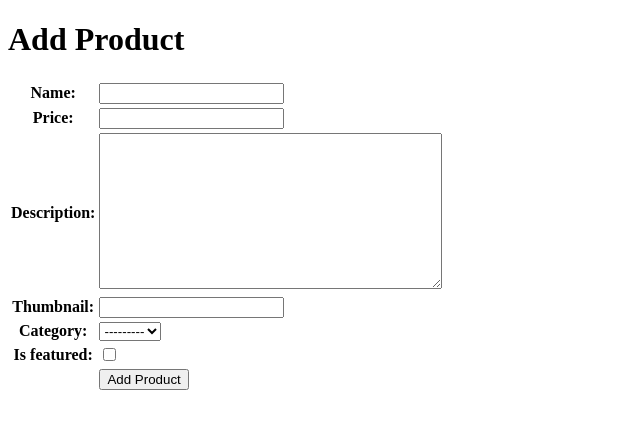
After one commit to felesiaj/football-shop, a Django app: page /add-product/ in a window 1280 px wide. The commit adds this page. Shown: the top 429 px of the page, without its empty margins (0-640 px from the left). Run offline with Django 5.2, Linux system fonts and the light colour scheme.

Commit message:
Tugas 2: Done

```diff
--- a/football_shop/settings.py
+++ b/football_shop/settings.py
@@ -30,6 +30,9 @@ SECRET_KEY = 'django-insecure-_8_4x*7tfa$n!_luc@ugk#h3^j+v*_nwyh&dqt3h_@anwxo*u!
 PRODUCTION = os.getenv('PRODUCTION', 'False').lower() == 'true'
 DEBUG = True
 
+CSRF_TRUSTED_ORIGINS = [
+    "https://felesia-junelus-footballshop.pbp.cs.ui.ac.id/"
+]
 
 ALLOWED_HOSTS = ["localhost", "127.0.0.1", "felesia-junelus-footballshop.pbp.cs.ui.ac.id"]
 
@@ -61,7 +64,7 @@ ROOT_URLCONF = 'football_shop.urls'
 TEMPLATES = [
     {
         'BACKEND': 'django.template.backends.django.DjangoTemplates',
-        'DIRS': [],
+        'DIRS': [BASE_DIR / 'templates'],
         'APP_DIRS': True,
         'OPTIONS': {
             'context_processors': [
--- /dev/null
+++ b/main/forms.py
@@ -0,0 +1,7 @@
+from django.forms import ModelForm
+from main.models import Product
+
+class ProductsForm(ModelForm):
+    class Meta:
+        model = Product
+        fields = ["name", "price", "description", "thumbnail", "category", "is_featured"]
--- a/main/models.py
+++ b/main/models.py
@@ -1,15 +1,18 @@
 from django.db import models
-
-# Create your models here.
-from django.db import models
+import uuid
 
 class Product(models.Model):
+    CATEGORY_CHOICES = [
+        ('Jersey', 'Jersey'),
+        ('Shoes', 'Shoes'),
+    ]
+    id = models.UUIDField(primary_key=True, default=uuid.uuid4, editable=False)
     name = models.CharField(max_length=200)
     price = models.IntegerField()  # harga produk
     description = models.TextField()
     thumbnail = models.URLField(blank=True, null=True)
-    category = models.CharField(max_length=20)
+    category = models.CharField(max_length=20, choices=CATEGORY_CHOICES)
     is_featured = models.BooleanField(default=False)
 
     def __str__(self):
-        return self.title
+        return self.name
--- /dev/null
+++ b/main/templates/add_product.html
@@ -0,0 +1,18 @@
+{% extends 'base.html' %}
+{% block content %}
+<h1>Add Product</h1>
+
+<form method="POST">
+  {% csrf_token %}
+  <table>
+    {{ form.as_table }}
+    <tr>
+      <td></td>
+      <td>
+        <input type="submit" value="Add Product" />
+      </td>
+    </tr>
+  </table>
+</form>
+
+{% endblock %}
--- a/main/urls.py
+++ b/main/urls.py
@@ -1,8 +1,14 @@
 from django.urls import path
-from main.views import show_main
+from main.views import show_main, add_product, product_detail, show_xml, show_json, show_xml_by_id, show_json_by_id
 
 app_name = 'main'
 
 urlpatterns = [
     path('', show_main, name='show_main'),
+    path('add-product/', add_product, name='add_product'),
+    path('product/<str:id>/', product_detail, name='product_detail'),
+    path('xml/', show_xml, name='show_xml'),
+    path('json/', show_json, name='show_json'),
+    path('xml/<str:product_id>/', show_xml_by_id, name='show_xml_by_id'),
+    path('json/<str:product_id>/', show_json_by_id, name='show_json_by_id'),
 ]
--- a/main/views.py
+++ b/main/views.py
@@ -1,11 +1,63 @@
-from django.shortcuts import render
+from django.shortcuts import render, redirect, get_object_or_404
+from main.forms import ProductsForm
+from main.models import Product
+from django.http import HttpResponse
+from django.core import serializers
 
 # Create your views here.
 def show_main(request):
+    products_list = Product.objects.all()
+
     context = {
         'app_name' : 'GoalMart',
         'name': 'Felesia Junelus',
-        'class': 'PBP C'
+        'class': 'PBP C',
+        'products_list': products_list
     }
 
     return render(request, "main.html", context)
+
+def add_product(request):
+    form = ProductsForm(request.POST or None)
+
+    if form.is_valid() and request.method == "POST":
+        form.save()
+        return redirect('main:show_main')
+
+    context = {'form': form}
+    return render(request, "add_product.html", context)
+
+def product_detail(request, id):
+    product = get_object_or_404(Product, pk=id)
+
+    context = {
+        'product': product
+    }
+
+    return render(request, "product_detail.html", context)
+
+def show_xml(request):
+    products_list = Product.objects.all()
+    xml_data = serializers.serialize("xml", products_list)
+    return HttpResponse(xml_data, content_type="application/xml")
+
+def show_json(request):
+    products_list = Product.objects.all()
+    json_data = serializers.serialize("json", products_list)
+    return HttpResponse(json_data, content_type="application/json")
+
+def show_xml_by_id(request, product_id):
+   try:
+       products_item = Product.objects.filter(pk=product_id)
+       xml_data = serializers.serialize("xml", products_item)
+       return HttpResponse(xml_data, content_type="application/xml")
+   except Product.DoesNotExist:
+       return HttpResponse(status=404)
+
+def show_json_by_id(request, product_id):
+   try:
+       products_item = Product.objects.get(pk=product_id)
+       json_data = serializers.serialize("json", [products_item])
+       return HttpResponse(json_data, content_type="application/json")
+   except Product.DoesNotExist:
+       return HttpResponse(status=404)
--- /dev/null
+++ b/templates/base.html
@@ -0,0 +1,13 @@
+{% load static %}
+<!DOCTYPE html>
+<html lang="en">
+<head>
+    <meta charset="UTF-8" />
+    <meta name="viewport" content="width=device-width, initial-scale=1.0" />
+    {% block meta %} {% endblock meta %}
+</head>
+
+<body>
+    {% block content %} {% endblock content %}
+</body>
+</html>
```
Also changed, not shown: main/templates/main.html (+40 -2 lines), main/templates/product_detail.html (added, +17 -0 lines), README.md, images/akses_json_by_id_postman.png (added), images/akses_json_postman.png (added), images/akses_xml_by_id_postman.png (added), images/akses_xml_postman.png (added), main/migrations/0002_alter_product_category_alter_product_id.py (added).
